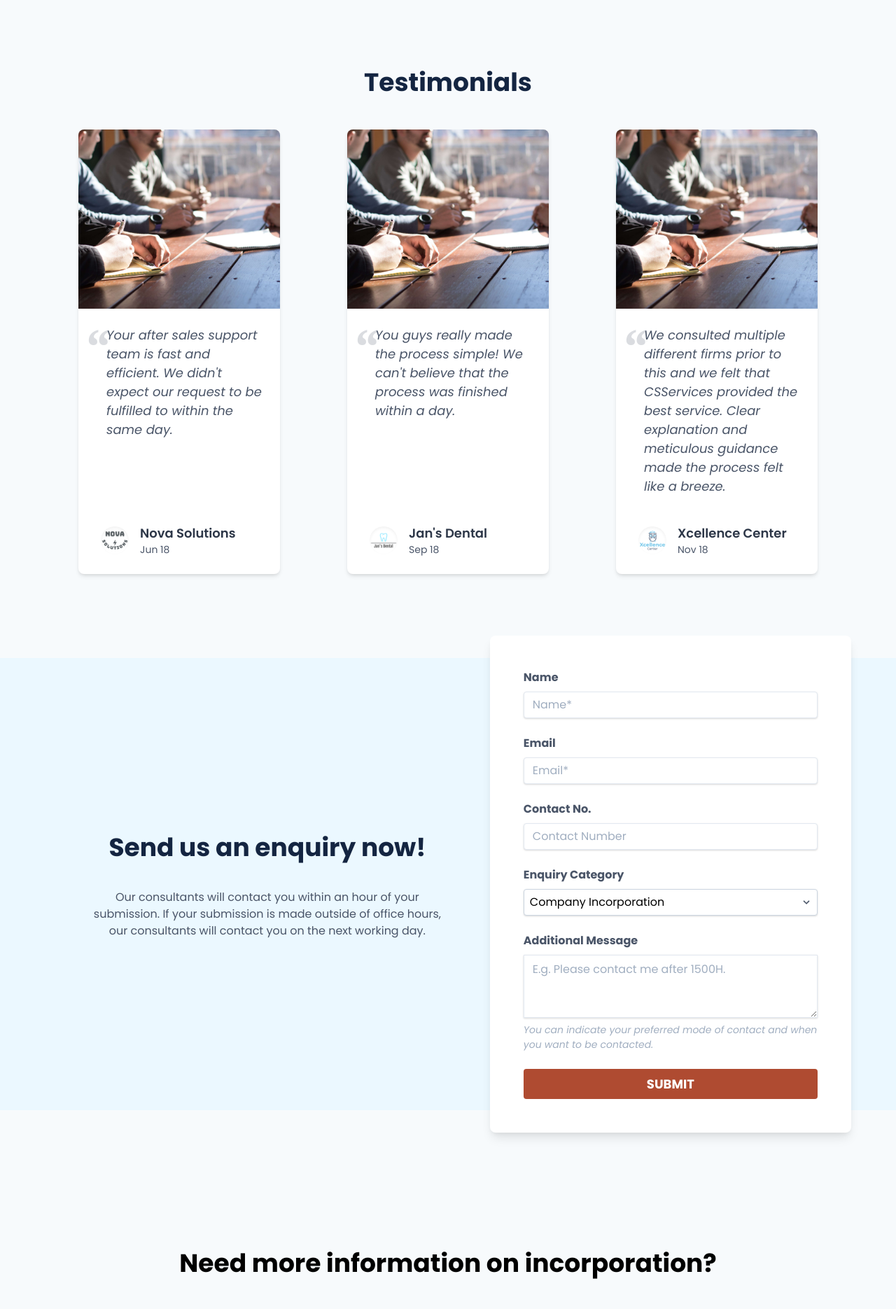
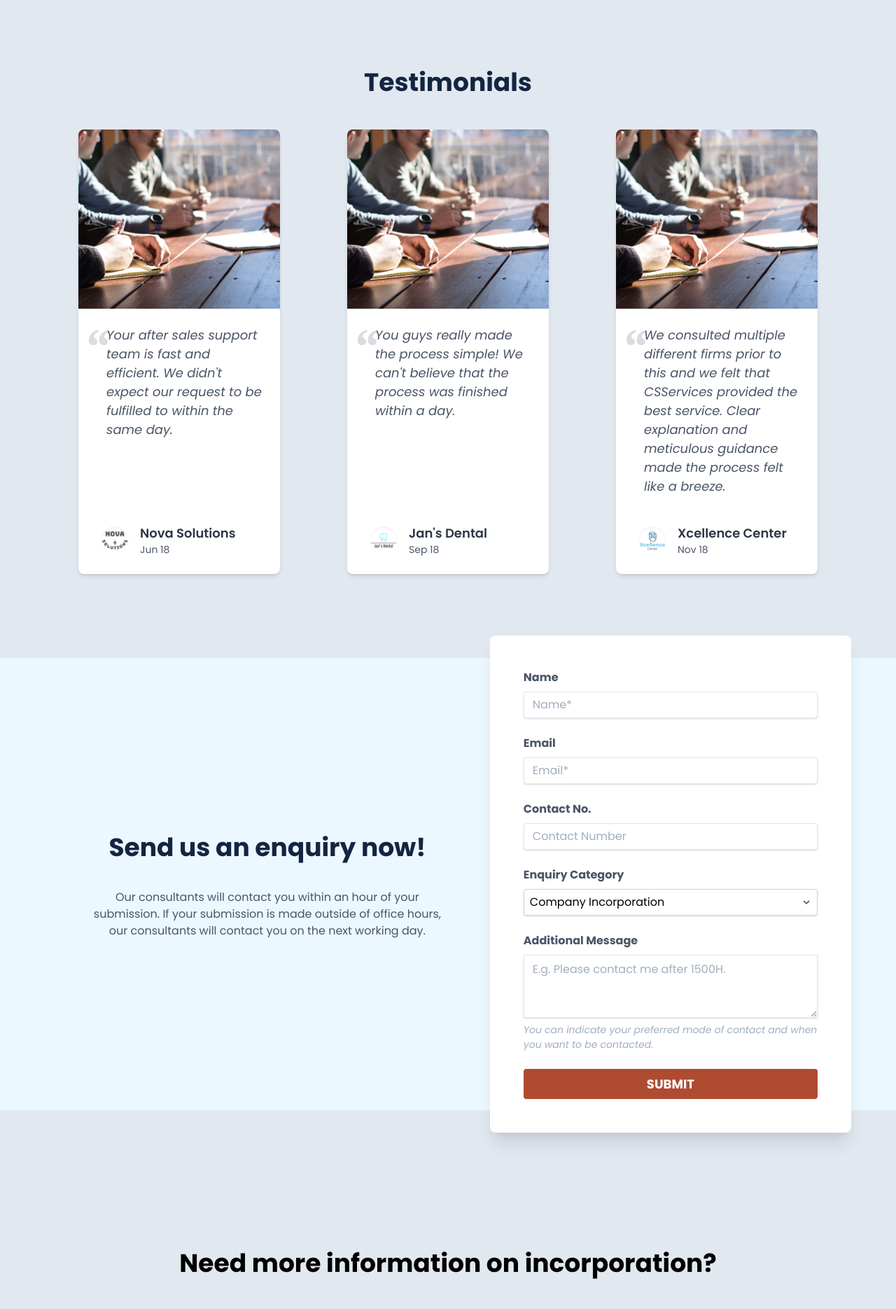
Before and after one commit to leo-dh/csservices-landing-page, a Nuxt app: page / in a window 1280 px wide. Shown: the part 880-2750 px from the top of the page at 70% size. Built offline with nearby package versions, Linux system fonts and the light colour scheme.

Commit message:
Moved Placeholder component into BannerSection.vue Renamed components

```diff
--- /dev/null
+++ b/components/BannerSection.vue
@@ -0,0 +1,31 @@
+<template>
+  <div class="w-screenflex justify-center items-center lg:my-16 xl:my-24">
+    <div class="content-area flex justify-center items-center flex-col">
+      <h1 class="text-2xl lg:text-3xl xl:text-4xl font-bold">
+        {{ titleText }}
+      </h1>
+      <nuxt-link
+        to="/services"
+        class="text-sm mt-8 lg:mt-10 border-brick-500 border-2 rounded-lg lg:px-8 lg:py-4 lg:text-lg px-4 py-2"
+        >{{ buttonText }}</nuxt-link
+      >
+    </div>
+  </div>
+</template>
+
+<script lang="ts">
+import Vue from 'vue';
+
+export default Vue.extend({
+  props: {
+    titleText: {
+      type: String,
+      default: '',
+    },
+    buttonText: {
+      type: String,
+      default: '',
+    },
+  },
+});
+</script>
--- a/components/MainContactForm.vue
+++ b/components/MainContactFormSection.vue
@@ -12,7 +12,7 @@
       </div>
 
       <div
-        class="flex justify-center items-center lg:bg-white lg:px-12 lg:py-12 lg:rounded-lg lg:shadow-lg"
+        class="flex justify-center items-center lg:bg-white lg:px-12 lg:py-12 lg:rounded-lg lg:shadow-xl"
       >
         <div id="contactsection">
           <div class="text-left lg:hidden">
--- a/components/Testimonials.vue
+++ b/components/TestimonialSection.vue
@@ -1,5 +1,5 @@
 <template>
-  <div class="w-screen bg-gray-100 flex items-center justify-center">
+  <div class="w-screen flex items-center justify-center">
     <div class="content-area w-full">
       <h1 class="font-bold text-navy-500 text-3xl mb-4 xl:text-4xl">Testimonials</h1>
       <div class="flex flex-col lg:flex-row lg:justify-around">
--- a/layouts/default.vue
+++ b/layouts/default.vue
@@ -1,6 +1,6 @@
 <template>
   <div>
-    <nav-bar />
+    <nav-bar-component />
     <Nuxt />
     <footer-component />
   </div>
@@ -8,11 +8,11 @@
 
 <script lang="ts">
 import Vue from 'vue';
-import NavBar from '@/components/NavBar.vue';
+import NavBarComponent from '@/components/NavBarComponent.vue';
 import FooterComponent from '@/components/FooterComponent.vue';
 export default Vue.extend({
   components: {
-    NavBar,
+    NavBarComponent,
     FooterComponent,
   },
 });
--- a/pages/index.vue
+++ b/pages/index.vue
@@ -1,35 +1,28 @@
 <template>
-  <div class="wrapper bg-gray-100">
-    <main-hero />
-    <testimonials />
-    <main-contact-form />
-
-    <div class="w-screen bg-gray-100 flex justify-center items-center lg:my-16 xl:my-24">
-      <div class="content-area flex justify-center items-center flex-col">
-        <h1 class="text-2xl lg:text-3xl xl:text-4xl font-bold">
-          Need more information on incorporation?
-        </h1>
-        <nuxt-link
-          to="/services"
-          class="mt-4 lg:mt-10 border-brick-500 border-2 rounded-lg lg:px-8 lg:py-4 text-lg px-4 py-2"
-          >Click here to find out!</nuxt-link
-        >
-      </div>
-    </div>
+  <div class="wrapper bg-gray-300">
+    <main-hero-section />
+    <testimonial-section />
+    <main-contact-form-section />
+    <banner-section
+      title-text="Need more information on incorporation?"
+      button-text="Click here to find out!"
+    />
   </div>
 </template>
 
 <script lang="ts">
 import Vue from 'vue';
-import MainHero from '@/components/MainHero.vue';
-import Testimonials from '@/components/Testimonials.vue';
-import MainContactForm from '@/components/MainContactForm.vue';
+import MainHeroSection from '@/components/MainHeroSection.vue';
+import TestimonialSection from '@/components/TestimonialSection.vue';
+import MainContactFormSection from '@/components/MainContactFormSection.vue';
+import BannerSection from '@/components/BannerSection.vue';
 
 export default Vue.extend({
   components: {
-    MainHero,
-    Testimonials,
-    MainContactForm,
+    MainHeroSection,
+    TestimonialSection,
+    MainContactFormSection,
+    BannerSection,
   },
 });
 </script>
```
Also changed, not shown: components/MainHeroSection.vue (renamed from components/MainHero.vue), components/NavBarComponent.vue (renamed from components/NavBar.vue).
